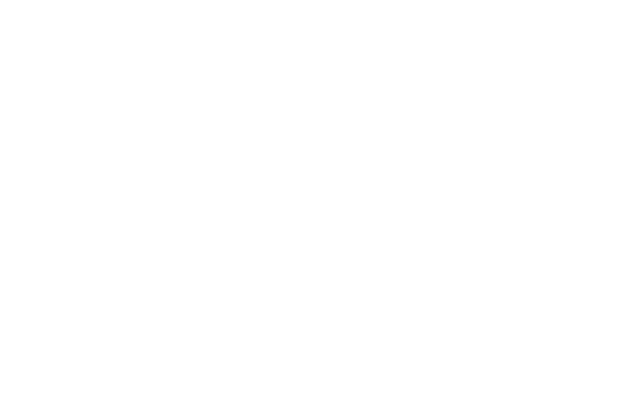
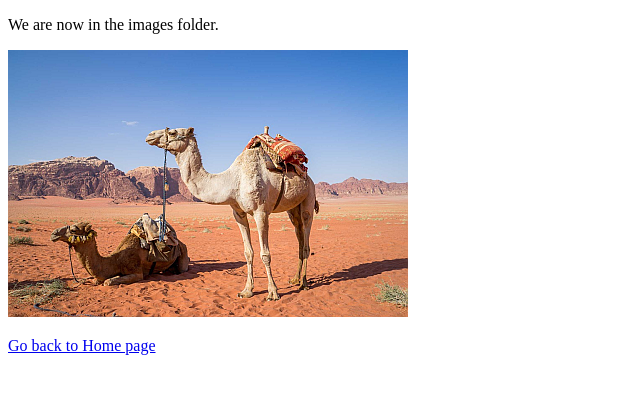
Before and after one commit to u3abris/test2, a plain HTML site: page images/index.html in a window 1280 px wide. Shown: the whole page, without its empty margins (0-640 px from the left). Drawn offline with Linux system fonts and the light colour scheme.

Commit message:
Update index.html

```diff
--- a/images/index.html
+++ b/images/index.html
@@ -1,3 +1,8 @@
 <!DOCTYPE html>
 <html>
+<body>
+<p>We are now in the images folder.<p>
+  <p><img src="camel.png"></p>
+  <a href=".">Go back to Home page</a>
+</body>
 </html>
```
